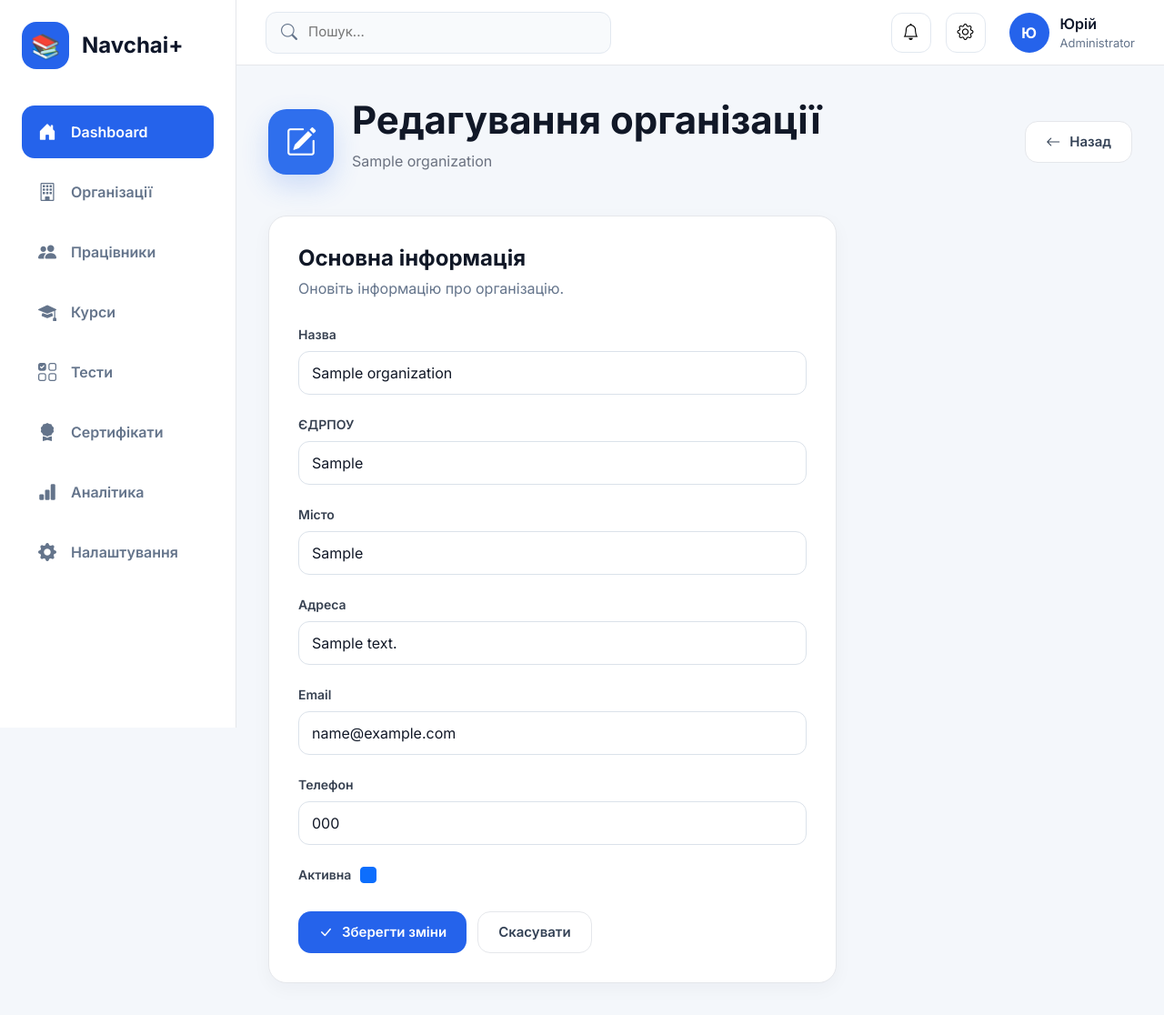
After one commit to spoil7/NavchaiPlus, a Django app: page /organizations/1/edit/ in a window 1280 px wide. The commit adds this page. Shown: the whole page at 91% size. Run offline with Django 5.2, Linux system fonts and the light colour scheme; tables that the repository leaves empty hold one stand-in row (values such as "Sample post").

Commit message:
feat: додано редагування організацій

```diff
--- a/organizations/forms.py
+++ b/organizations/forms.py
@@ -1,4 +1,5 @@
 from django import forms
+
 from .models import Organization
 
 
@@ -18,35 +19,50 @@ class OrganizationForm(forms.ModelForm):
             "is_active",
         ]
 
+        labels = {
+            "name": "Назва",
+            "edrpou": "ЄДРПОУ",
+            "city": "Місто",
+            "address": "Адреса",
+            "email": "Email",
+            "phone": "Телефон",
+            "is_active": "Активна",
+        }
+
         widgets = {
 
             "name": forms.TextInput(attrs={
                 "class": "form-control",
-                "placeholder": "Назва організації"
+                "placeholder": "Назва організації",
             }),
 
             "edrpou": forms.TextInput(attrs={
-                "class": "form-control"
+                "class": "form-control",
+                "placeholder": "Код ЄДРПОУ",
             }),
 
             "city": forms.TextInput(attrs={
-                "class": "form-control"
+                "class": "form-control",
+                "placeholder": "Місто",
             }),
 
             "address": forms.TextInput(attrs={
-                "class": "form-control"
+                "class": "form-control",
+                "placeholder": "Адреса",
             }),
 
             "email": forms.EmailInput(attrs={
-                "class": "form-control"
+                "class": "form-control",
+                "placeholder": "example@organization.ua",
             }),
 
             "phone": forms.TextInput(attrs={
-                "class": "form-control"
+                "class": "form-control",
+                "placeholder": "+380...",
             }),
 
             "is_active": forms.CheckboxInput(attrs={
-                "class": "form-check-input"
+                "class": "form-check-input",
             }),
 
         }
--- /dev/null
+++ b/organizations/templates/organizations/edit.html
@@ -0,0 +1,129 @@
+{% extends "base.html" %}
+
+{% block title %}
+Редагування організації
+{% endblock %}
+
+{% block content %}
+
+<div class="page-header">
+
+    <div class="page-header-left">
+
+        <div class="page-header-icon">
+            <i class="bi bi-pencil-square"></i>
+        </div>
+
+        <div>
+            <h1>Редагування організації</h1>
+
+            <p>
+                {{ organization.name }}
+            </p>
+        </div>
+
+    </div>
+
+    <a href="{% url 'organizations:detail' organization.pk %}"
+       class="nc-btn nc-btn-secondary">
+
+        <i class="bi bi-arrow-left"></i>
+        Назад
+
+    </a>
+
+</div>
+
+
+<div class="row">
+
+    <div class="col-xl-8 col-lg-10">
+
+        <div class="nc-card organization-form-card">
+
+            <div class="organization-form-header">
+
+                <h3>Основна інформація</h3>
+
+                <p>
+                    Оновіть інформацію про організацію.
+                </p>
+
+            </div>
+
+
+            <form method="post"
+                  class="organization-form">
+
+                {% csrf_token %}
+
+
+                {% if form.non_field_errors %}
+
+                    <div class="organization-form-errors">
+                        {{ form.non_field_errors }}
+                    </div>
+
+                {% endif %}
+
+
+                {% for field in form %}
+
+                    <div class="organization-form-field">
+
+                        <label for="{{ field.id_for_label }}">
+                            {{ field.label }}
+                        </label>
+
+                        {{ field }}
+
+                        {% if field.help_text %}
+
+                            <small>
+                                {{ field.help_text }}
+                            </small>
+
+                        {% endif %}
+
+
+                        {% if field.errors %}
+
+                            <div class="organization-field-errors">
+                                {{ field.errors }}
+                            </div>
+
+                        {% endif %}
+
+                    </div>
+
+                {% endfor %}
+
+
+                <div class="organization-form-actions">
+
+                    <button type="submit"
+                            class="nc-btn nc-btn-primary">
+
+                        <i class="bi bi-check-lg"></i>
+                        Зберегти зміни
+
+                    </button>
+
+                    <a href="{% url 'organizations:detail' organization.pk %}"
+                       class="nc-btn nc-btn-secondary">
+
+                        Скасувати
+
+                    </a>
+
+                </div>
+
+            </form>
+
+        </div>
+
+    </div>
+
+</div>
+
+{% endblock %}
--- a/organizations/urls.py
+++ b/organizations/urls.py
@@ -1,26 +1,30 @@
 from django.urls import path
+
 from . import views
+
 
 app_name = "organizations"
 
+
 urlpatterns = [
-
     path(
         "",
         views.organization_list,
-        name="list"
+        name="list",
     ),
-
     path(
         "create/",
         views.organization_create,
-        name="create"
+        name="create",
     ),
-
     path(
         "<int:pk>/",
         views.organization_detail,
-        name="detail"
+        name="detail",
     ),
-
+    path(
+        "<int:pk>/edit/",
+        views.organization_edit,
+        name="edit",
+    ),
 ]
--- a/organizations/views.py
+++ b/organizations/views.py
@@ -88,3 +88,44 @@ def organization_detail(request, pk):
         "organizations/detail.html",
         context,
     )
+
+
+def organization_edit(request, pk):
+
+    organization = get_object_or_404(
+        Organization,
+        pk=pk,
+    )
+
+    if request.method == "POST":
+
+        form = OrganizationForm(
+            request.POST,
+            instance=organization,
+        )
+
+        if form.is_valid():
+
+            form.save()
+
+            return redirect(
+                "organizations:detail",
+                pk=organization.pk,
+            )
+
+    else:
+
+        form = OrganizationForm(
+            instance=organization,
+        )
+
+    context = {
+        "organization": organization,
+        "form": form,
+    }
+
+    return render(
+        request,
+        "organizations/edit.html",
+        context,
+    )
--- a/static/css/components/organization-card.css
+++ b/static/css/components/organization-card.css
@@ -51,4 +51,165 @@
 
 .status{
     margin:14px 0;
+}.organization-detail-list{
+    display:flex;
+    flex-direction:column;
 }
+
+.organization-detail-item{
+    display:flex;
+    justify-content:space-between;
+    align-items:center;
+    gap:24px;
+    padding:18px 0;
+    border-bottom:1px solid #e5e7eb;
+}
+
+.organization-detail-item:first-child{
+    padding-top:0;
+}
+
+.organization-detail-item:last-child{
+    border-bottom:0;
+    padding-bottom:0;
+}
+
+.organization-detail-item span{
+    color:#64748b;
+}
+
+.organization-detail-item strong{
+    color:#111827;
+    font-weight:600;
+    text-align:right;
+}
+
+.organization-detail-stats{
+    display:grid;
+    grid-template-columns:repeat(2, 1fr);
+    gap:16px;
+}
+
+.organization-detail-stat{
+    padding:20px;
+    border-radius:16px;
+    background:#f8fafc;
+    text-align:center;
+}
+
+.organization-detail-stat strong{
+    display:block;
+    font-size:30px;
+    color:#111827;
+}
+
+.organization-detail-stat span{
+    color:#64748b;
+    font-size:14px;
+}.organization-form-card{
+    padding:32px;
+}
+
+.organization-form-header{
+    margin-bottom:28px;
+}
+
+.organization-form-header h3{
+    margin:0 0 6px;
+    font-size:24px;
+    font-weight:700;
+    color:#111827;
+}
+
+.organization-form-header p{
+    margin:0;
+    color:#64748b;
+}
+
+.organization-form{
+    display:flex;
+    flex-direction:column;
+    gap:22px;
+}
+
+.organization-form-field{
+    display:flex;
+    flex-direction:column;
+    gap:8px;
+}
+
+.organization-form-field label{
+    font-size:14px;
+    font-weight:600;
+    color:#374151;
+}
+
+.organization-form-field input,
+.organization-form-field select,
+.organization-form-field textarea{
+    width:100%;
+    min-height:48px;
+    padding:11px 14px;
+
+    border:1px solid #dbe2ea;
+    border-radius:12px;
+
+    background:#fff;
+    color:#111827;
+
+    font:inherit;
+
+    outline:none;
+
+    transition:.2s ease;
+}
+
+.organization-form-field textarea{
+    min-height:120px;
+    resize:vertical;
+}
+
+.organization-form-field input:focus,
+.organization-form-field select:focus,
+.organization-form-field textarea:focus{
+    border-color:#2f6fed;
+    box-shadow:0 0 0 4px rgba(47,111,237,.12);
+}
+
+.organization-form-field small{
+    color:#94a3b8;
+    font-size:13px;
+}
+
+.organization-field-errors{
+    color:#dc2626;
+    font-size:13px;
+}
+
+.organization-form-actions{
+    display:flex;
+    align-items:center;
+    gap:12px;
+
+    padding-top:8px;
+}.organization-form-field input[type="checkbox"]{
+    width:18px;
+    height:18px;
+    min-height:auto;
+    padding:0;
+    margin:0;
+
+    accent-color:#2f6fed;
+    cursor:pointer;
+}
+
+.organization-form-field:has(input[type="checkbox"]){
+    flex-direction:row;
+    align-items:center;
+    gap:10px;
+}
+
+.organization-form-field:has(input[type="checkbox"]) label{
+    margin:0;
+    cursor:pointer;
+}
```
Also changed, not shown: organizations/templates/organizations/detail.html (+122 -49 lines).
